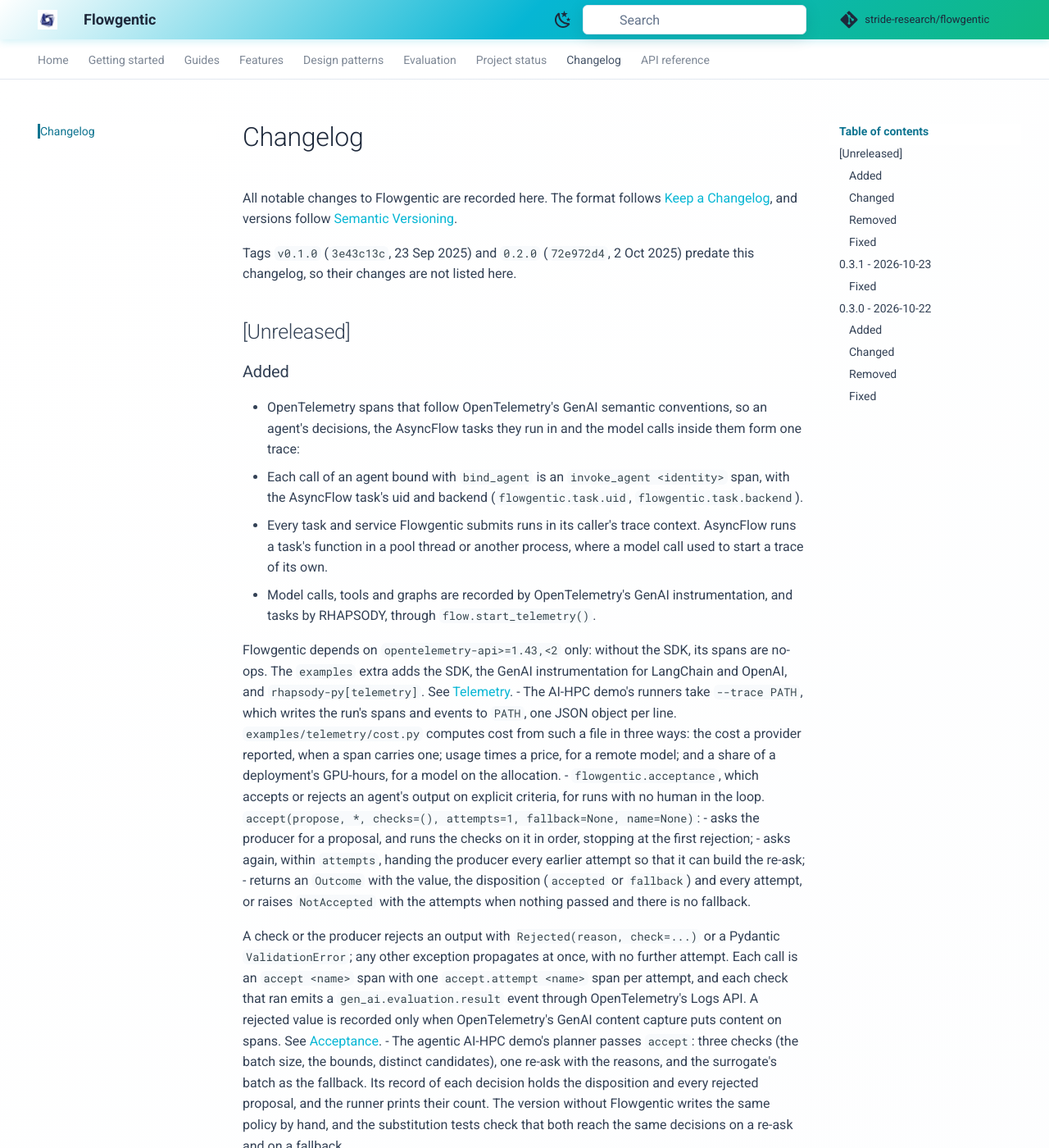
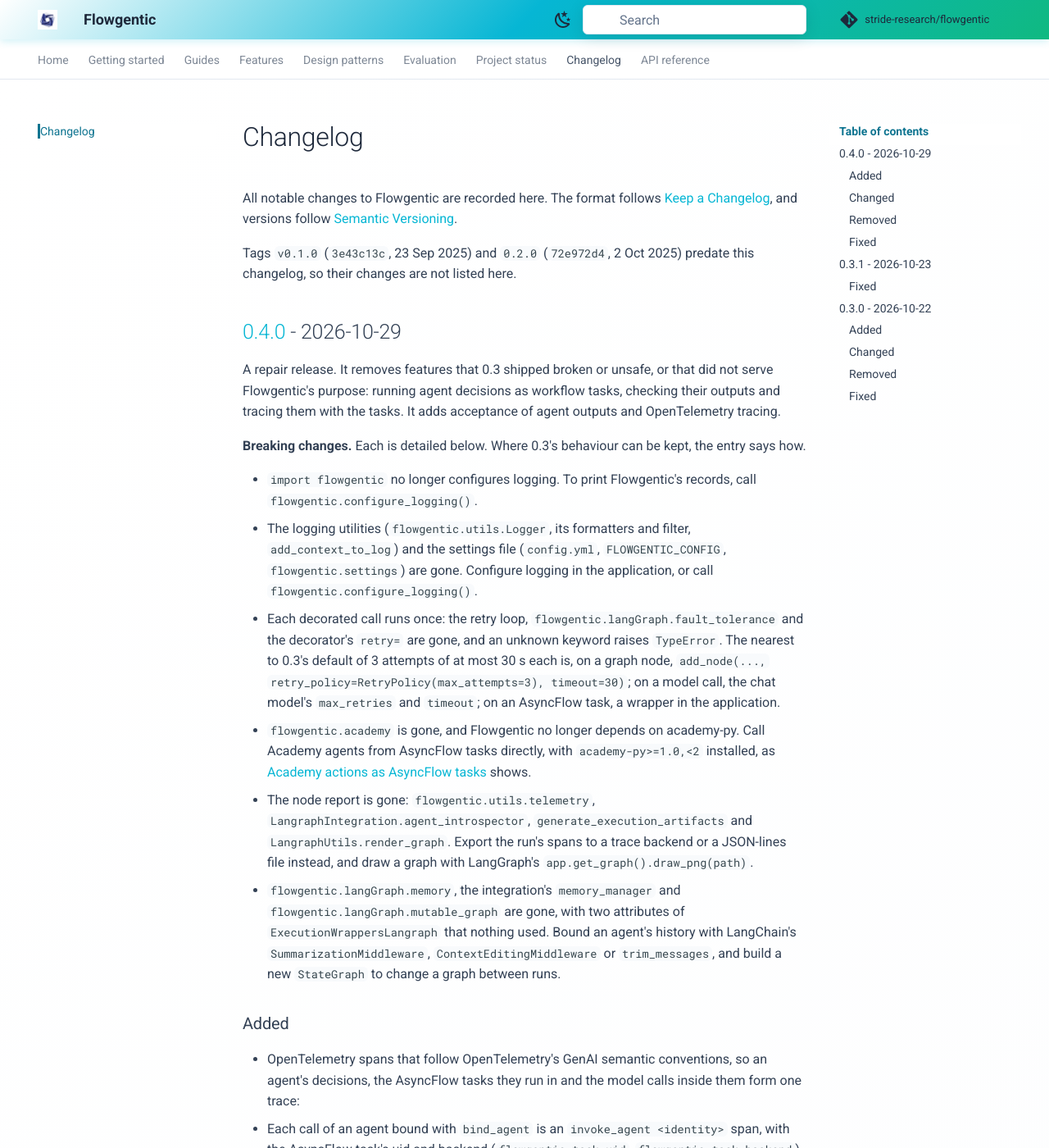
Before and after one commit to stride-research/flowgentic, an MkDocs documentation site: the page built from docs/changelog.md, in a window 1280 px wide and 1400 px high. Shown: the whole window at 82% size. Built offline with MkDocs 1.6.1 and Material for MkDocs 9.7.7, drawn with Linux system fonts in a browser that asks for light colours; comment, search, counter and statistics services are not loaded; some of the changed text lies outside the part shown.

Commit message:
Set the version to 0.4.0
pyproject.toml, uv.lock, CITATION.cff and the README's and home page's
release link, wheel name and citation say 0.4.0. The changelog's
Unreleased section becomes 0.4.0, which opens with a summary of its
breaking changes and how to keep 0.3's behaviour where it can be kept.
The settings-file and logging-utilities removals are marked breaking,
like the others.

Co-Authored-By: Claude Opus 5.5 <noreply@anthropic.com>

```diff
--- a/CHANGELOG.md
+++ b/CHANGELOG.md
@@ -7,7 +7,45 @@ All notable changes to Flowgentic are recorded here. The format follows
 Tags `v0.1.0` (`3e43c13c`, 23 Sep 2025) and `0.2.0` (`72e972d4`, 2 Oct 2025)
 predate this changelog, so their changes are not listed here.
 
-## [Unreleased]
+## [0.4.0] - 2026-10-29
+
+A repair release. It removes features that 0.3 shipped broken or unsafe, or
+that did not serve Flowgentic's purpose: running agent decisions as workflow
+tasks, checking their outputs and tracing them with the tasks. It adds
+acceptance of agent outputs and OpenTelemetry tracing.
+
+**Breaking changes.** Each is detailed below. Where 0.3's behaviour can be
+kept, the entry says how.
+
+- `import flowgentic` no longer configures logging. To print Flowgentic's
+  records, call `flowgentic.configure_logging()`.
+- The logging utilities (`flowgentic.utils.Logger`, its formatters and
+  filter, `add_context_to_log`) and the settings file (`config.yml`,
+  `FLOWGENTIC_CONFIG`, `flowgentic.settings`) are gone. Configure logging in
+  the application, or call `flowgentic.configure_logging()`.
+- Each decorated call runs once: the retry loop,
+  `flowgentic.langGraph.fault_tolerance` and the decorator's `retry=` are
+  gone, and an unknown keyword raises `TypeError`. The nearest to 0.3's
+  default of 3 attempts of at most 30 s each is, on a graph node,
+  `add_node(..., retry_policy=RetryPolicy(max_attempts=3), timeout=30)`; on a
+  model call, the chat model's `max_retries` and `timeout`; on an AsyncFlow
+  task, a wrapper in the application.
+- `flowgentic.academy` is gone, and Flowgentic no longer depends on
+  academy-py. Call Academy agents from AsyncFlow tasks directly, with
+  `academy-py>=1.0,<2` installed, as
+  [Academy actions as AsyncFlow tasks](https://stride-research.github.io/flowgentic/guides/academy-on-asyncflow/)
+  shows.
+- The node report is gone: `flowgentic.utils.telemetry`,
+  `LangraphIntegration.agent_introspector`, `generate_execution_artifacts` and
+  `LangraphUtils.render_graph`. Export the run's spans to a trace backend or
+  a JSON-lines file instead, and draw a graph with LangGraph's
+  `app.get_graph().draw_png(path)`.
+- `flowgentic.langGraph.memory`, the integration's `memory_manager` and
+  `flowgentic.langGraph.mutable_graph` are gone, with two attributes of
+  `ExecutionWrappersLangraph` that nothing used. Bound an agent's history with
+  LangChain's `SummarizationMiddleware`, `ContextEditingMiddleware` or
+  `trim_messages`, and build a new `StateGraph` to change a graph between
+  runs.
 
 ### Added
 
@@ -137,14 +175,14 @@ Nobody uses Flowgentic yet, so these go without a deprecation period.
   on HPC resources belongs to RADICAL's execution layer, and an agent that
   drives the workflow to ADR. Flowgentic no longer depends on academy-py; the
   `examples` extra brings `academy-py>=1.0,<2` for the example.
-- The settings file: `config.yml`, looked up at import in the working
-  directory, `~/.flowgentic/`, the file named by `FLOWGENTIC_CONFIG` and the
-  source tree, and the `flowgentic.settings` module. An unrelated `config.yml`
-  in the working directory made `import flowgentic` fail with `KeyError`, and
-  the file held only the log level, now the application's, and the report's
-  paths, which went with the report.
-- `flowgentic.utils.Logger`, its colored and JSON formatters, the base64
-  redaction filter and `flowgentic.utils.add_context_to_log`. Use
+- **Breaking:** the settings file: `config.yml`, looked up at import in the
+  working directory, `~/.flowgentic/`, the file named by `FLOWGENTIC_CONFIG`
+  and the source tree, and the `flowgentic.settings` module. An unrelated
+  `config.yml` in the working directory made `import flowgentic` fail with
+  `KeyError`, and the file held only the log level, now the application's, and
+  the report's paths, which went with the report.
+- **Breaking:** `flowgentic.utils.Logger`, its colored and JSON formatters,
+  the base64 redaction filter and `flowgentic.utils.add_context_to_log`. Use
   `flowgentic.configure_logging()` or the application's own logging
   configuration; OpenTelemetry's logging instrumentation adds trace and span
   ids to every record.
@@ -343,5 +381,6 @@ on `main`.
   - Each test matrix job runs its own Python with the dev extra.
   - The bandit job runs again.
 
+[0.4.0]: https://github.com/stride-research/flowgentic/compare/v0.3.1...v0.4.0
 [0.3.1]: https://github.com/stride-research/flowgentic/compare/v0.3.0...v0.3.1
 [0.3.0]: https://github.com/stride-research/flowgentic/compare/0.2.0...v0.3.0
--- a/pyproject.toml
+++ b/pyproject.toml
@@ -1,6 +1,6 @@
 [project]
 name = "flowgentic"
-version = "0.3.1"
+version = "0.4.0"
 description = "A library to enable running agentic frameworks on HPC environments."
 readme = "README.md"
 authors = [
```
Also changed, not shown: README.md (+3 -3 lines), docs/index.md (+2 -2 lines), 2 other files.
